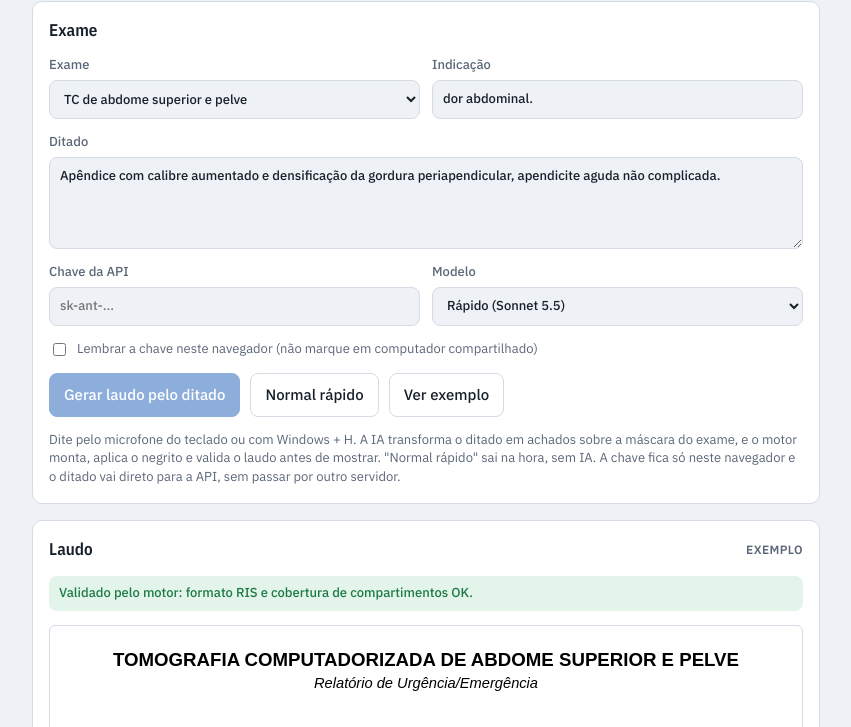
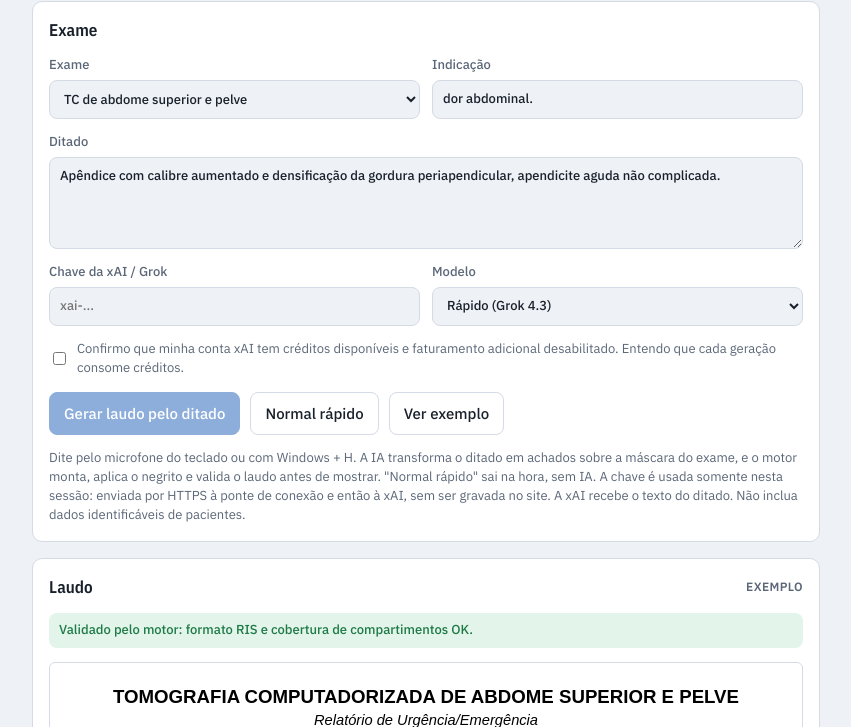
Before and after one commit to lalbucas-gif/lalbucas-gif.github.io, a plain HTML site: page index.html in a window 1280 px wide. Shown: the part 73-800 px from the top of the page, without its empty margins (214-1065 px from the left). Drawn offline with nearby package versions, Linux system fonts and the light colour scheme.

Commit message:
Conectar interface de laudos ao Grok via ponte HTTPS sem persistir chaves

```diff
--- a/index.html
+++ b/index.html
@@ -100,24 +100,24 @@ button:disabled{opacity:.5;cursor:not-allowed}
    <textarea id="ditado" placeholder="Ex.: apêndice com calibre aumentado e densificação da gordura periapendicular."></textarea>
   </label>
   <div class="row">
-   <label for="api-key">Chave da API
-    <input id="api-key" type="password" autocomplete="off" placeholder="sk-ant-...">
+   <label for="api-key">Chave da xAI / Grok
+    <input id="api-key" type="password" autocomplete="off" placeholder="xai-..." spellcheck="false">
    </label>
    <label for="modelo">Modelo
     <select id="modelo">
-     <option value="rapido">Rápido (Sonnet 5.5)</option>
-     <option value="caprichado">Caprichado (Opus 5.5)</option>
+     <option value="rapido">Rápido (Grok 4.3)</option>
+     <option value="caprichado">Alta capacidade (Grok 4.7)</option>
     </select>
    </label>
   </div>
-  <label class="check" for="api-lembrar"><input type="checkbox" id="api-lembrar"> Lembrar a chave neste navegador (não marque em computador compartilhado)</label>
+  <label class="check" for="api-autorizado"><input type="checkbox" id="api-autorizado"> Confirmo que minha conta xAI tem créditos disponíveis e faturamento adicional desabilitado. Entendo que cada geração consome créditos.</label>
   <div class="actions">
    <button class="primary" id="btn-ia" disabled>Gerar laudo pelo ditado</button>
    <button id="btn-parar" class="hidden">Parar</button>
    <button id="btn-normal">Normal rápido</button>
    <button id="btn-exemplo">Ver exemplo</button>
   </div>
-  <p class="hint">Dite pelo microfone do teclado ou com Windows + H. A IA transforma o ditado em achados sobre a máscara do exame, e o motor monta, aplica o negrito e valida o laudo antes de mostrar. "Normal rápido" sai na hora, sem IA. A chave fica só neste navegador e o ditado vai direto para a API, sem passar por outro servidor.</p>
+  <p class="hint">Dite pelo microfone do teclado ou com Windows + H. A IA transforma o ditado em achados sobre a máscara do exame, e o motor monta, aplica o negrito e valida o laudo antes de mostrar. "Normal rápido" sai na hora, sem IA. A chave é usada somente nesta sessão: enviada por HTTPS à ponte de conexão e então à xAI, sem ser gravada no site. A xAI recebe o texto do ditado. Não inclua dados identificáveis de pacientes.</p>
  </section>
 
  <section class="panel" aria-labelledby="t-laudo">
@@ -1392,9 +1392,9 @@ Corrija e devolva o JSON completo.`:''}`;
    navigator.clipboard.write([item]).then(()=>flash(b,'Copiado')).catch(()=>{fallbackCopy($('preview'));flash(b,'Copiado');});
   }catch(e){fallbackCopy($('preview'));flash(b,'Copiado');}
  });
- // IA pela API: o navegador fala direto com api.anthropic.com usando a chave do usuário. Sem servidor intermediário.
- const API_URL='https://api.anthropic.com/v1/messages';
- const MODELOS={rapido:'claude-sonnet-5-5',caprichado:'claude-opus-5-5'};
+ // Conexão com a xAI por ponte HTTPS; a chave pertence ao usuário e não é armazenada.
+ const API_URL='https://radiologia-grok-relay.lalbucas.chatgpt.site/api/grok';
+ const MODELOS={rapido:'grok-4.3',caprichado:'grok-4.7'};
  function extrairJSON(t){
   t=String(t||'').trim();
   try{return JSON.parse(t);}catch(e){}
@@ -1406,30 +1406,30 @@ Corrija e devolva o JSON completo.`:''}`;
   return {json:async(prompt,opts={})=>{
    let r;
    try{
-    r=await fetch(API_URL,{method:'POST',signal:opts.signal,headers:{'content-type':'application/json','x-api-key':key,'anthropic-version':'2023-06-01','anthropic-dangerous-direct-browser-access':'true'},
-     body:JSON.stringify({model:MODELOS[$('modelo').value]||MODELOS.rapido,max_tokens:4000,messages:[{role:'user',content:prompt+'\n\nResponda apenas com o JSON pedido.'}]})});
+    r=await fetch(API_URL,{method:'POST',signal:opts.signal,headers:{'content-type':'application/json','authorization':'Bearer '+key},
+     body:JSON.stringify({model:MODELOS[$('modelo').value]||MODELOS.rapido,prompt})});
    }catch(e){if(e&&e.name==='AbortError')throw {code:'cancelled'};throw {code:'network'};}
-   if(r.status===401||r.status===403)throw {code:'invalid_key'};
-   if(r.status===429||r.status===529)throw {code:'rate_limited'};
+   if(r.status===401)throw {code:'invalid_key'};
+   if(r.status===403)throw {code:'network'};
+   if(r.status===429)throw {code:'rate_limited'};
    if(!r.ok)throw {code:'upstream_error',status:r.status};
    const d=await r.json();
-   const txt=(d.content||[]).filter(c=>c.type==='text').map(c=>c.text).join('');
+   const txt=d.text||'';
    opts.onText&&opts.onText({text:txt,delta:txt});
    return extrairJSON(txt);
   }};
  }
- function lerChave(){try{return localStorage.getItem('lalbucas-chave')||'';}catch(e){return '';}}
  function ligarIA(){
   const k=$('api-key').value.trim();
-  try{if($('api-lembrar').checked&&k)localStorage.setItem('lalbucas-chave',k);else localStorage.removeItem('lalbucas-chave');}catch(e){}
-  if(!k){iaOff();return;}
-  sample=apiCliente(k);$('btn-ia').disabled=false;const c=$('ia-chip');c.classList.add('on');c.textContent='IA ligada';
+  const autorizado=$('api-autorizado').checked;
+  if(!/^xai-[A-Za-z0-9_-]{8,}$/.test(k)||!autorizado){iaOff();return;}
+  sample=apiCliente(k);$('btn-ia').disabled=false;const c=$('ia-chip');c.classList.add('on');c.textContent='Grok pronto';
  }
  $('api-key').addEventListener('input',ligarIA);
- $('api-lembrar').addEventListener('change',ligarIA);
+ $('api-autorizado').addEventListener('change',ligarIA);
+ try{localStorage.removeItem('lalbucas-chave');}catch(e){}
  syncFields();
  exemplo();
- $('api-key').value=lerChave();$('api-lembrar').checked=!!lerChave();
  ligarIA();
 })();
 </script>
```
